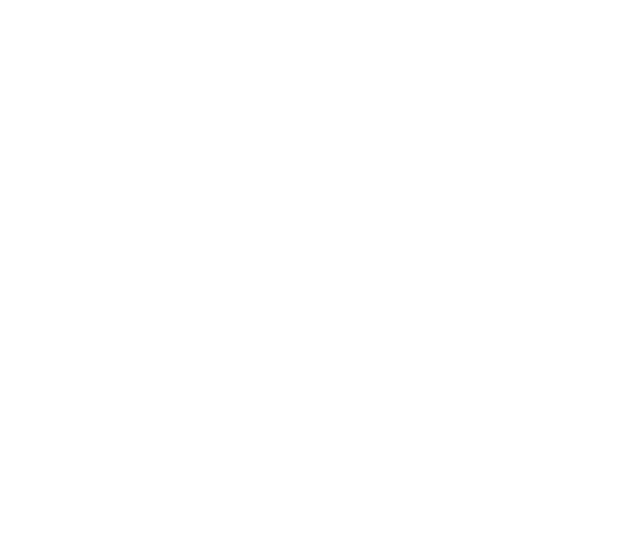
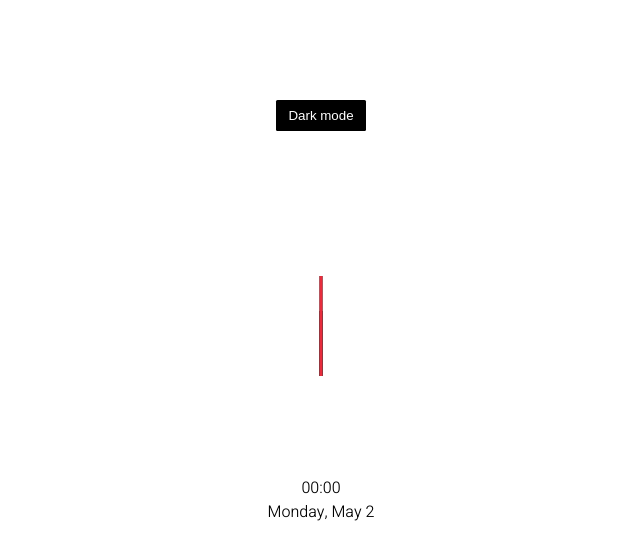
Before and after one commit to Gergi83/clock, a website: page index.html in a window 1280 px wide. Shown: the whole page, without its empty margins (319-959 px from the left). Drawn offline with Linux system fonts and the light colour scheme.

Commit message:
html and basic css added

```diff
--- a/index.html
+++ b/index.html
@@ -13,6 +13,19 @@
 </head>
 
 <body>
+    <button class="toggle">Dark mode</button>
+    <div class="clock-container">
+        <div class="clock">
+            <div class="needle hour"></div>
+            <div class="needle minute"></div>
+            <div class="needle second"></div>
+            <div class="center-point"></div>
+        </div>
+        <div class="time">
+            00:00
+        </div>
+        <div class="date">Monday, May <span class="circle">2</span></div>
+    </div>
     <script src="script.js"></script>
 </body>
 
--- a/style.css
+++ b/style.css
@@ -1,12 +1,83 @@
-@import url('https://fonts.googleapis.com/css2?family=Roboto:wght@400;700&display=swap');
+@import url('https://fonts.googleapis.com/css?family=Heebo:wght@300&display=swap');
+
+:root {
+  --primary-color: #000;
+  --secondary-color: #fff;
+}
 
 * {
   box-sizing: border-box;
+}
+
+html {
+  transition: all 0.66s ease-in-out;
+}
+
+html.dark {
+  --primary-color: #fff;
+  --secondary-color: #333;
+  background: #111;
+  color: var(--primary-color);
 }
 
 body {
   height: 100vh;
   margin: 0;
   overflow: hidden;
-  font-family: 'Roboto', sans-serif;
+  font-family: 'Heebo', sans-serif;
+  display: flex;
+  align-items: center;
+  justify-content: center;
 }
+
+.toggle {
+  background: var(--primary-color);
+  color: var(--secondary-color);
+  border: 0;
+  border-radius: 1.5px;
+  padding: 8px 12px;
+  position: absolute;
+  top: 100px;
+}
+
+.toggle:focus {
+  outline: 0;
+}
+
+.clock-container {
+  display: flex;
+  flex-direction: column;
+  justify-content: space-between;
+  align-items: center;
+}
+
+.clock {
+  position: relative;
+  width: 200px;
+  height: 200px;
+}
+
+.needle {
+  background: var(--primary-color);
+  position: absolute;
+  top: 50%;
+  left: 50%;
+  height: 65px;
+  width: 3px;
+  transform-origin: bottom center;
+}
+
+.needle.hour {
+  transform: translate(-50%, -100%) rotate(0deg);
+}
+
+.needle.minute {
+  transform: translate(-50%, -100%) rotate(0deg);
+  height: 100px;
+}
+
+.needle.second {
+  transform: translate(-50%, -100%) rotate(0deg);
+  height: 100px;
+  background: #e72c3c;
+}
```
